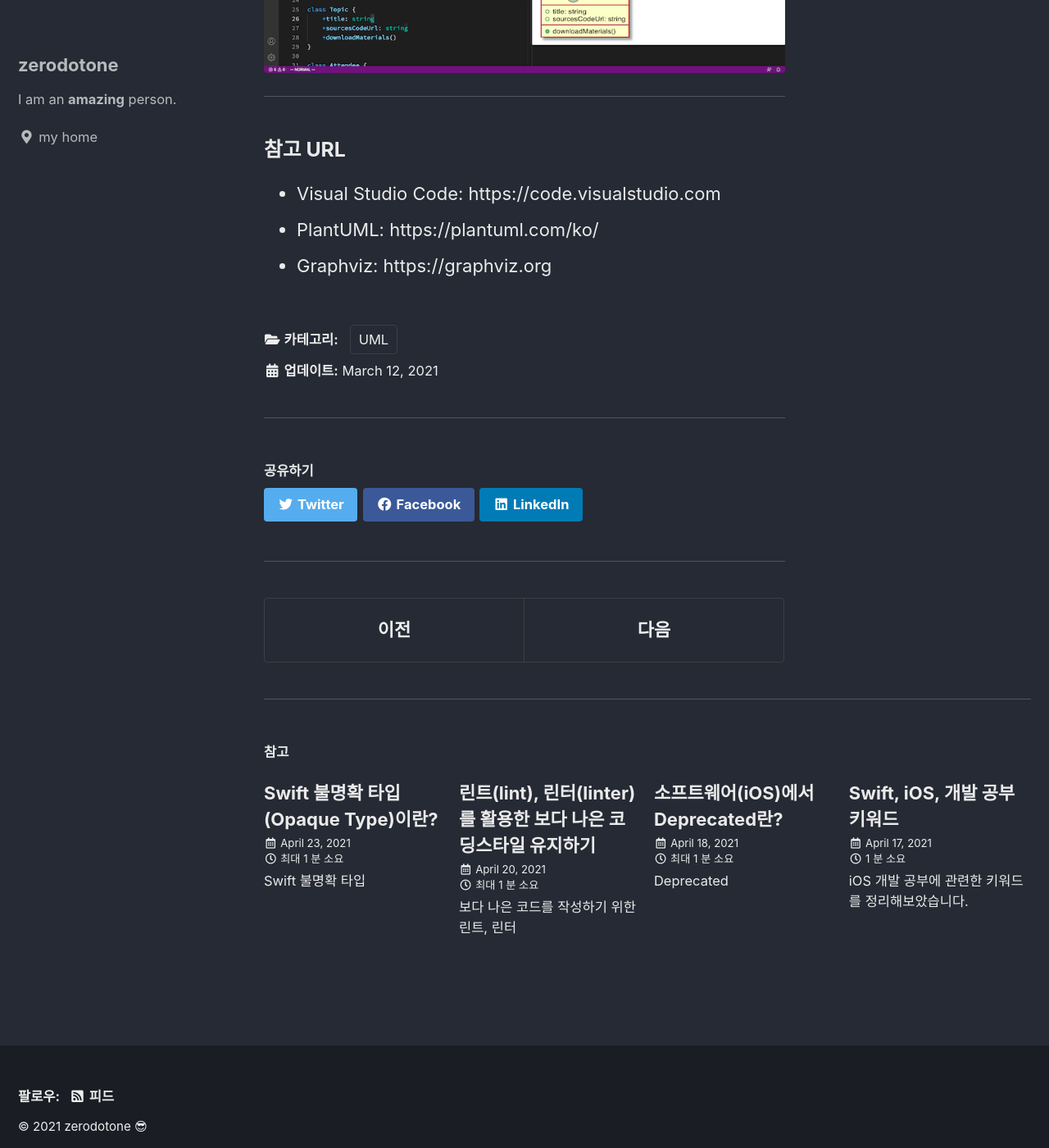
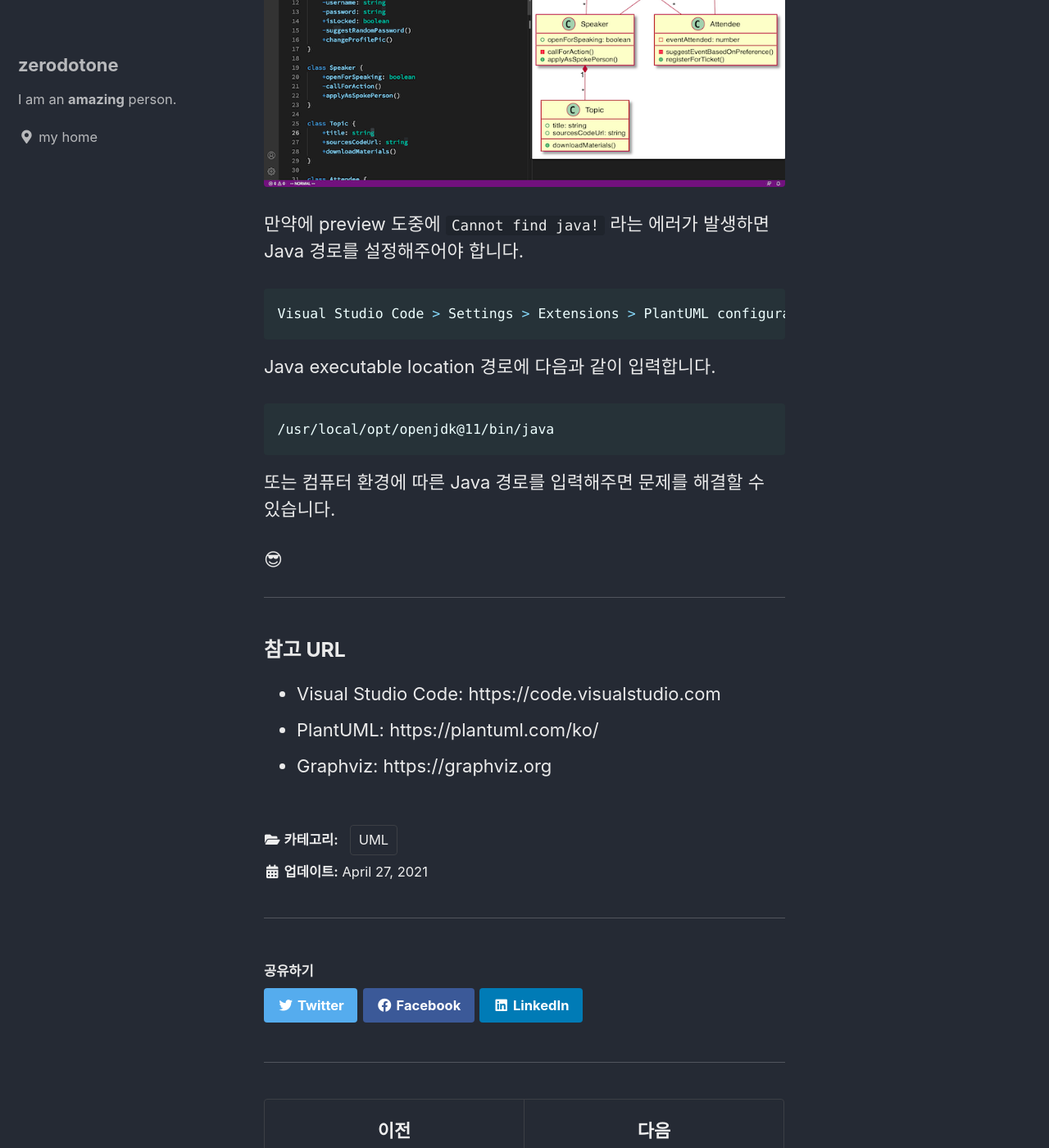
Before and after one commit to zdodev/zdodev.github.io, a Jekyll site: the page built from _posts/2021-03-12-UML-작성하기-(feat.PlantUML).md, in a window 1280 px wide and 1400 px high, scrolled down 3247 px. Shown: the whole window at 82% size. Built offline with Jekyll 4.4.1, drawn with Linux system fonts in a browser that asks for light colours; cached includes are drawn as plain includes; some of the changed text lies outside the part shown.

Commit message:
✍️: PlantUML Java 설치, Java 에러 발생 내용 추가.

````diff
--- a/_posts/2021-03-12-UML-작성하기-(feat.PlantUML).md
+++ b/_posts/2021-03-12-UML-작성하기-(feat.PlantUML).md
@@ -2,7 +2,7 @@
 title: "UML 작성하기 (feat. PlantUML)"
 categories:
   - UML
-last_modified_at: 2021-03-12 23:04:00
+last_modified_at: 2021-04-27 14:30:00
 toc: true #Table of Contents
 comments: true
 
@@ -20,6 +20,12 @@ comments: true
 - Visual Studio Code의 Extension 탭에서 `PlantUML` 을 검색하여 설치합니다.
 
 ![2021-03-12 at 10.00.00 PM-plantuml](/assets/image/2021-03-12 at 10.00.00 PM-plantuml.png)
+
+- PlantUML을 사용하기 위해서 Java를 설치해야 합니다.
+
+```bash
+brew install java11
+```
 
 - 여러 가지 다이어그램을 그리기 위해서 `GraphViz` 를 설치해야 합니다. macOS에서 homebrew를 통해 쉽게 설치할 수 있습니다.
 
@@ -79,6 +85,22 @@ Event "1" o-- "*" Attendee
 
 ![2021-03-12 at 10.00.01 PM-umlsource](/assets/image/2021-03-12 at 10.00.01 PM-umlsource.png)
 
+만약에 preview 도중에 `Cannot find java!` 라는 에러가 발생하면 Java 경로를 설정해주어야 합니다.
+
+```bash
+Visual Studio Code > Settings > Extensions > PlantUML configuration > Java 경로를 찾습니다.
+```
+
+Java executable location 경로에 다음과 같이 입력합니다.
+
+```bash
+/usr/local/opt/openjdk@11/bin/java
+```
+
+또는 컴퓨터 환경에 따른 Java 경로를 입력해주면 문제를 해결할 수 있습니다.
+
+😎
+
 ---
 
 ### 참고 URL
````
